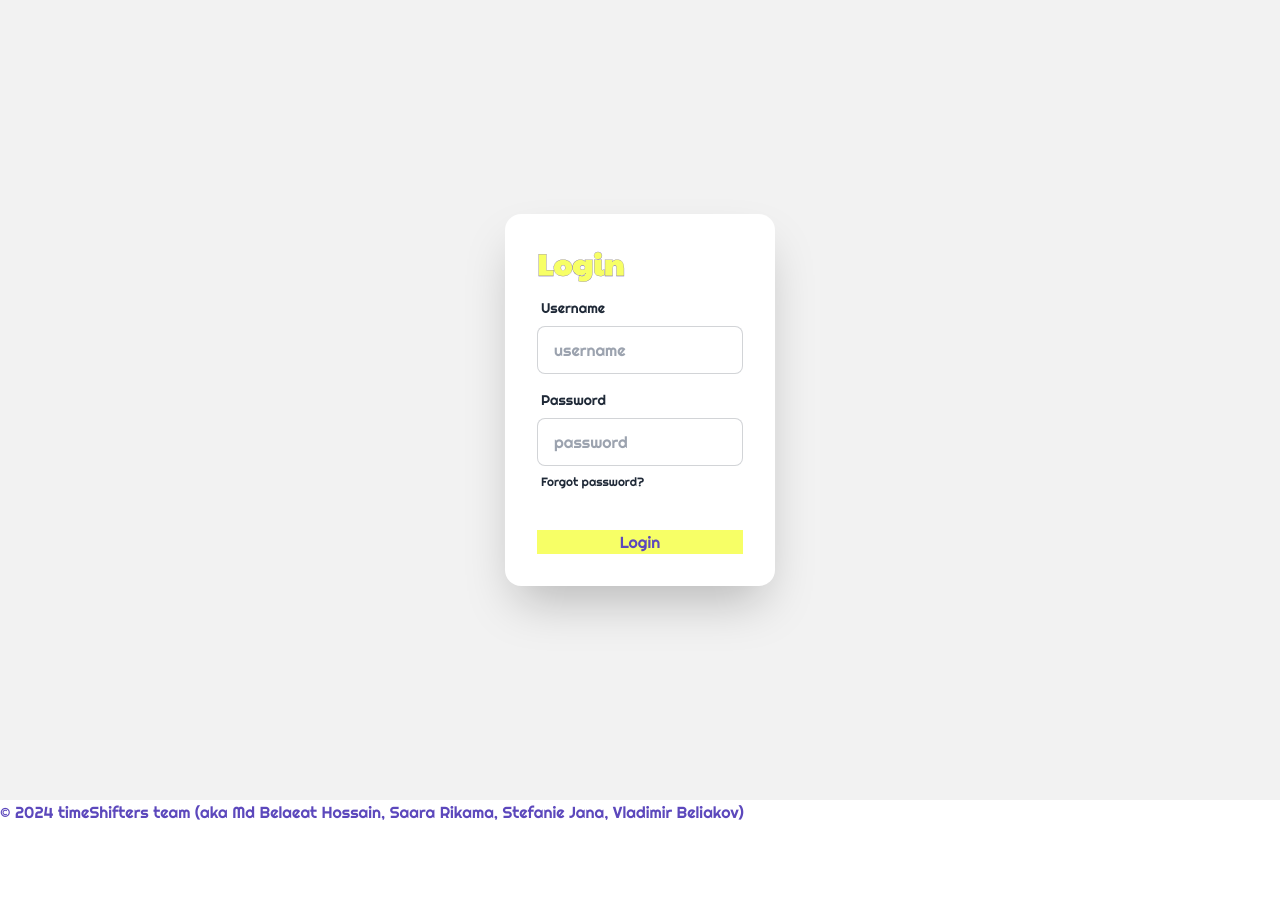
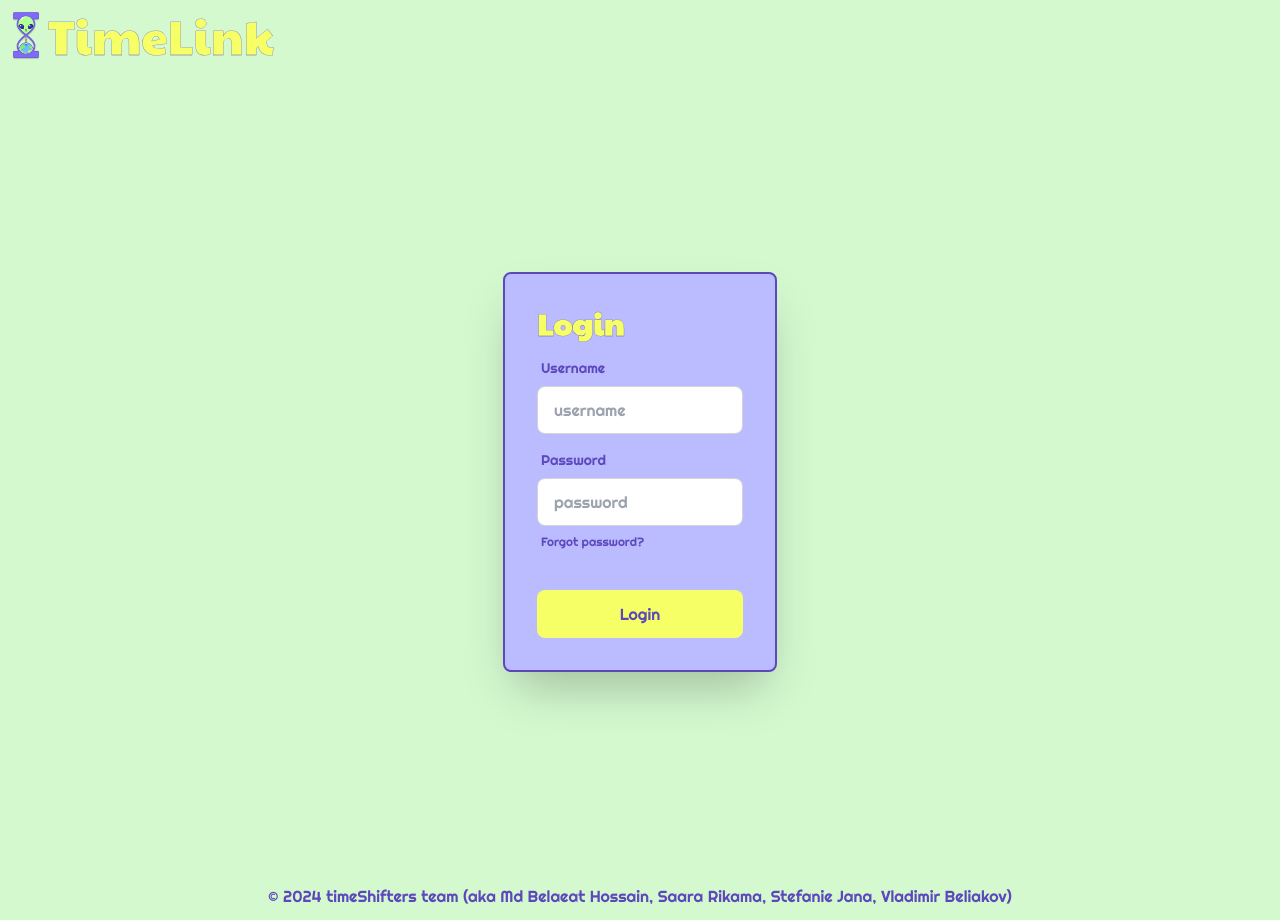
Before and after one commit to Ermegilius/timeLink, a React (Vite) app: page /login in a window 1280 px wide. Before the commit the page ends 824 px from the top, so only its background shows below. Built offline with nearby package versions, Linux system fonts and the light colour scheme.

Commit message:
fix: css for login

```diff
--- a/src/Layout/Layout.jsx
+++ b/src/Layout/Layout.jsx
@@ -4,7 +4,7 @@ import Footer from "../components/Footer/Footer";
 
 const Layout = () => {
   return (
-    <div>
+    <div className="max-w-7xl mx-auto bg-[#D4F9CF]">
       <NavBar></NavBar>
       <Outlet></Outlet>
       <Footer></Footer>
--- a/src/components/Footer/Footer.jsx
+++ b/src/components/Footer/Footer.jsx
@@ -1,7 +1,7 @@
 const Footer = () => {
   return (
     <div>
-      <p>
+      <p className="text-center p-3">
         &copy; 2024 timeShifters team (aka Md Belaeat Hossain, Saara Rikama,
         Stefanie Jana, Vladimir Beliakov)
       </p>
--- a/src/components/NavBar/NavBar.jsx
+++ b/src/components/NavBar/NavBar.jsx
@@ -1,7 +1,14 @@
-import React from "react";
+import logo from "../../assets/logo.png";
 
 const NavBar = () => {
-  return <div></div>;
+  return (
+    <nav className="bg-[#D4F9CF]">
+      <div className="flex items-center gap-2 p-3">
+        <img className="max-w-7" src={logo} alt="TimeLink Logo" />
+        <h1 className="text-5xl">TimeLink</h1>
+      </div>
+    </nav>
+  );
 };
 
 export default NavBar;
--- a/src/index.css
+++ b/src/index.css
@@ -5,8 +5,9 @@
 :root {
   background-color: #ffffff;
   color: #f7ff66;
-  /* #94FF70 lime green */
-  /* #8168fe purple */
+  /* #D4F9CF lime green */
+  /* #BBBBFF purple-bg */
+  /* #5C48BC purple-text */
 }
 
 h1 {
--- a/src/main.jsx
+++ b/src/main.jsx
@@ -38,7 +38,7 @@ const router = createBrowserRouter([
 
 createRoot(document.getElementById("root")).render(
   <StrictMode>
-    <div className="max-w-7xl mx-auto">
+    <div className="bg-[#D4F9CF]">
       <RouterProvider router={router} />
     </div>
   </StrictMode>
--- a/src/pages/Login/Login.jsx
+++ b/src/pages/Login/Login.jsx
@@ -1,13 +1,13 @@
 const Login = () => {
   return (
-    <div className="hero bg-base-200 min-h-screen">
+    <div className="hero min-h-screen">
       <div className="hero-content flex-col lg:flex-row-reverse">
         <div className="card bg-base-100 w-full max-w-sm shrink-0 shadow-2xl">
-          <form className="card-body">
+          <form className="card-body rounded-lg bg-[#BBBBFF] border-[#5C48BC] border-2">
             <h1 className="font-bold text-3xl">Login</h1>
             <div className="form-control">
               <label className="label">
-                <span className="label-text">Username</span>
+                <span className="label-text  text-[#5C48BC]">Username</span>
               </label>
               <input
                 type="name"
@@ -18,7 +18,7 @@ const Login = () => {
             </div>
             <div className="form-control">
               <label className="label">
-                <span className="label-text">Password</span>
+                <span className="label-text  text-[#5C48BC]">Password</span>
               </label>
               <input
                 type="password"
@@ -27,13 +27,16 @@ const Login = () => {
                 required
               />
               <label className="label">
-                <a href="#" className="label-text-alt link link-hover">
+                <a
+                  href="#"
+                  className="label-text-alt  text-[#5C48BC] link link-hover"
+                >
                   Forgot password?
                 </a>
               </label>
             </div>
             <div className="form-control mt-6">
-              <button>Login</button>
+              <button className="p-3 rounded-lg  text-[#5C48BC]">Login</button>
             </div>
           </form>
         </div>
```
